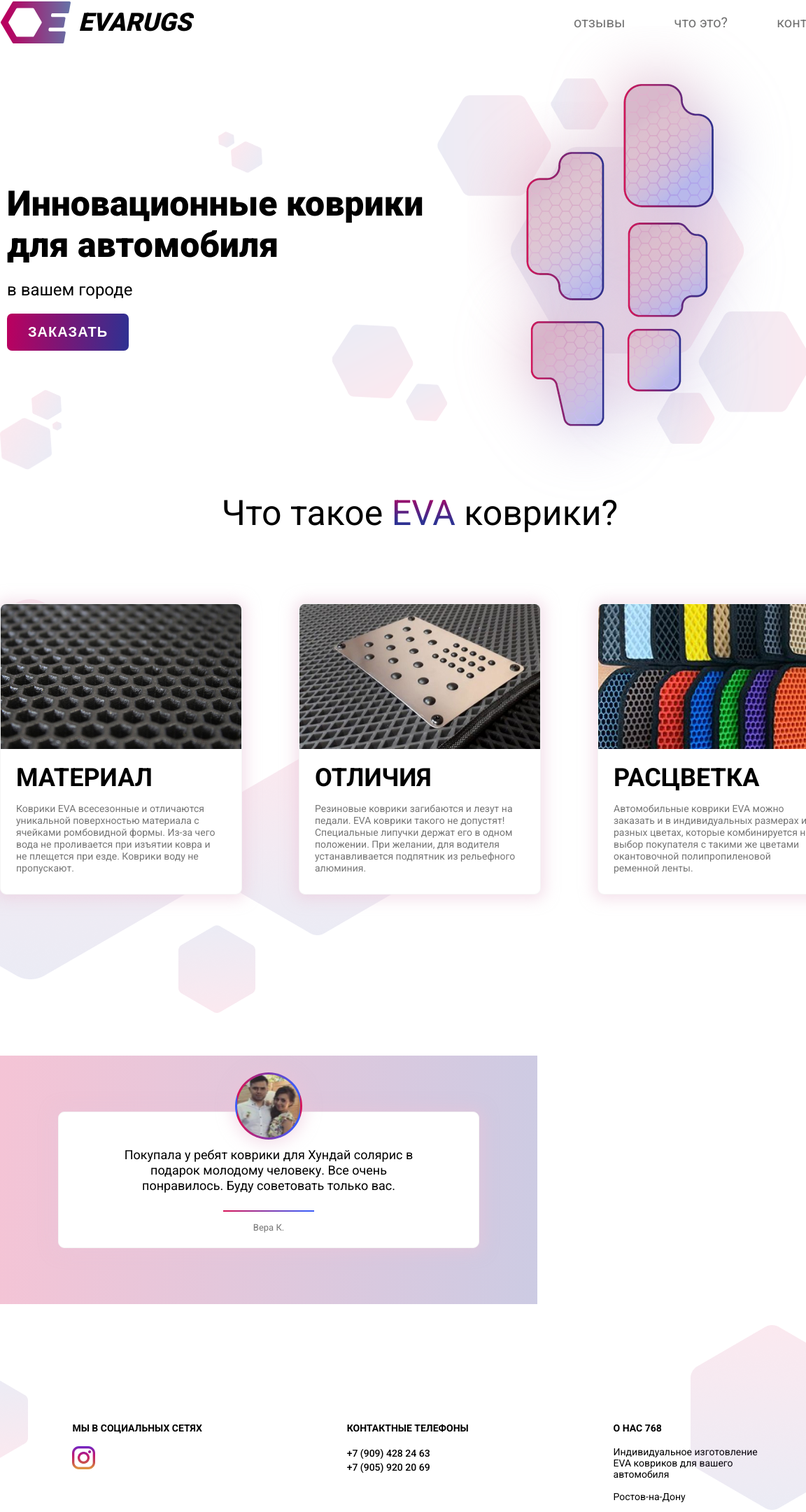
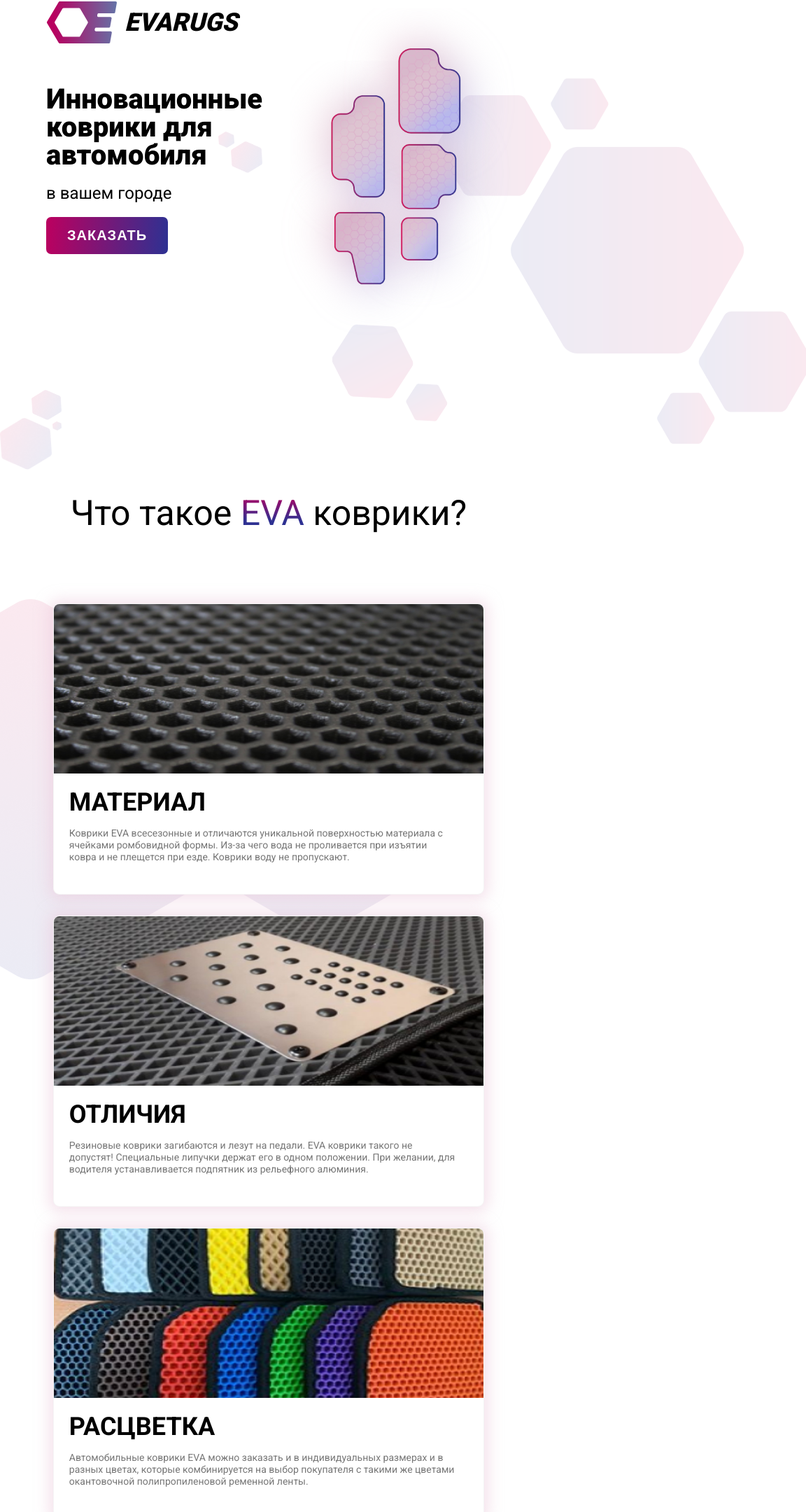
Before and after one commit to petikov-w/vue-c-exm-02, a Vue app: page / in a window 768 px wide. Shown: the part 120-2280 px from the top of the page at 70% size, 1152 px wide, since content can reach past the window. Built offline with nearby package versions, Linux system fonts and the light colour scheme.

Commit message:
commit-040522-1230 -> работа над адаптивностью для планшетов

```diff
--- a/src/App.vue
+++ b/src/App.vue
@@ -10,7 +10,7 @@
     </div>
   </div>
   <div class="wrapper">
-    <LogoNav></LogoNav>
+    <LogoNav :screen_width="window.width"></LogoNav>
     <Hero></Hero>
     <a name="whatisit"></a>
     <div class="title-eva">Что такое <span class="colortext">EVA</span> коврики?</div>
@@ -79,6 +79,14 @@ body {
 
 .wrapper {
   @include wrapper(1200px);
+  @media (min-width: 768px) and (max-width: 1200px) {
+    //width: 100vw;
+    @include wrapper(100vw);
+    //left: 0;
+  }
+  @media (max-width: 500px) {
+      @include wrapper(100vw);
+    }
 }
 
 .title-eva {
@@ -102,7 +110,7 @@ body {
 
 @media (max-width: 500px) {
   .wrapper {
-    @include wrapper(100vw);
+    //@include wrapper(100vw);
   }
   .title-eva, .colortext {
     font-size: 22px;
--- a/src/components/CardList.vue
+++ b/src/components/CardList.vue
@@ -56,6 +56,10 @@ export default {
   justify-content: space-between;
   margin-bottom: 150px;
   position: relative;
+  @media (min-width: 768px) and (max-width: 1200px) {
+    flex-direction: column;
+    align-items: center;
+  }
   .blik-1 {
     position: absolute;
     top: -6px;
--- a/src/components/CardListItem.vue
+++ b/src/components/CardListItem.vue
@@ -28,6 +28,9 @@ export default {
   border-radius: 9px;
   box-shadow: 0px 1px 20px 6px rgba(236, 198, 217, 0.5);
   margin-bottom: 30px; // Потом убрать!
+  @media (min-width: 768px) and (max-width: 1200px) {
+    width: 80vw;
+  }
   img {
     height: 242px;
   }
@@ -43,6 +46,9 @@ export default {
     margin-left: 22px;
     margin: 0 0 30px 22px;
     max-width: 290px;
+    @media (min-width: 768px) and (max-width: 1200px) {
+      max-width: 90%;
+    }
   }
 }
 @media (max-width: 500px) {
--- a/src/components/Footer.vue
+++ b/src/components/Footer.vue
@@ -1,20 +1,27 @@
 <template>
     <div class="footer">
-      <img class="blik-2" src="../assets/images/blik-eva-m.png" alt="blik">
-      <img class="blik-3" src="../assets/images/blik-eva-s.png" alt="blik">
+      <img v-if="res > 500" class="blik-2" src="../assets/images/blik-eva-m.png" alt="blik">
+      <img v-if="res > 500" class="blik-3" src="../assets/images/blik-eva-s.png" alt="blik">
       <div class="wrapper">
         <div class="footer-box">
-          <div class="box">
+          <div v-if="res > 500" class="box">
               <h4>МЫ В СОЦИАЛЬНЫХ СЕТЯХ</h4>
               <img class="social" src="../assets/images/instagram-icon.png" alt="instagram">
           </div>
+
           <div class="box">
               <h4>КОНТАКТНЫЕ ТЕЛЕФОНЫ</h4>
               <Telefon class="tels" :tel="79094282463"></Telefon>
               <Telefon class="tels" :tel="79059202069"></Telefon>
           </div>
+          <div v-if="res < 500" class="box">
+            <h4>МЫ В СОЦИАЛЬНЫХ СЕТЯХ</h4>
+            <div class="img-m">
+              <img class="social" src="../assets/images/instagram-icon.png" alt="instagram">
+            </div>
+          </div>
           <div class="box">
-              <h4>О НАС {{ screen_width }}</h4>
+              <h4>О НАС</h4>
               <p>Индивидуальное изготовление EVA ковриков для вашего автомобиля<br><br>
                 Ростов-на-Дону</p>
           </div>
@@ -28,7 +35,14 @@ import Telefon from '@/components/UI/NumberTelefon';
 export default {
   components: { Telefon },
   name: "Footer",
-  props: {screen_width: String},
+  props: {screen_width: Number},
+  data: function () {
+    return {
+      city: "Ростов-на-Дону ",
+      text: "посетите нашу страницу",
+      res: this.screen_width
+    }
+  },
 }
 </script>
 
@@ -42,16 +56,39 @@ export default {
   position: absolute;
   top: 10px;
   right: -20px;
+  @media (min-width: 768px) and (max-width: 1200px) {
+    width: 45px;
+    height: 45px;
+    left: 690px;
+    top: 125px;
+  }
 }
 .blik-3 {
   position: absolute;
   top: 82px;
   left: -70px;
+  @media (min-width: 768px) and (max-width: 1200px) {
+    width: 85px;
+    height: 97px;
+    left: 100px;
+    top: 110px;
+  }
 }
 
 .footer-box {
   display: flex;
   justify-content: space-around;
+  @media (min-width: 768px) and (max-width: 1200px) {
+    width: 100vw;
+    left: 0;
+  }
+  @media screen and (max-width: 500px) {
+    flex-direction: column;
+    align-items: center;
+    text-align: center;
+    margin-bottom: 0;
+  }
+
 }
 
 .box {
@@ -59,6 +96,9 @@ export default {
   flex-direction: column;
   justify-content: flex-start;
   margin-top: 130px;
+  @media screen and (max-width: 500px) {
+    margin-top: 20px;
+  }
   h4 {
     font-size: 14px;
   }
@@ -66,6 +106,9 @@ export default {
     max-width: 220px;
     margin: 0!important;
     @include font(14px, 300, 16px);
+  }
+  .img-m {
+    text-align: center!important;
   }
 }
 
--- a/src/components/HeroSection.vue
+++ b/src/components/HeroSection.vue
@@ -38,6 +38,12 @@ export default {
         position: absolute;
         top: -75px;
         right: 70px;
+        @media (min-width: 768px) and (max-width: 1200px) {
+          width: 368px;
+          height: 473px;
+          left: 380px;
+          top: -100px;
+        }
       }
       .blik-1 {
         @include blik(45px, 90px, 330px);
@@ -59,9 +65,18 @@ export default {
     .info-box {
       @include wrapper(1200px);
       padding-top: 150px;
+      @media (min-width: 768px) and (max-width: 1200px) {
+        margin-left: 66px;
+        justify-content: flex-start;
+        padding-top: 10px;
+      }
       .title {
         @include font (50px, 900, 59px);
         max-width: 670px;
+        @media (min-width: 768px) and (max-width: 1200px) {
+          @include font (40px, 900, 40px);
+          max-width: 415px;
+        }
       }
       .subtitle {
         @include font (24px, 300, 28px);
--- a/src/components/LogoNavSection.vue
+++ b/src/components/LogoNavSection.vue
@@ -4,7 +4,7 @@
       <img src="../assets/images/logo-header.svg" alt="logo">
       <span>evarugs</span>
     </div>
-    <div class="nav-menu">
+    <div v-if="res > 1200" class="nav-menu">
       <ul>
         <li><a href="#otziv">отзывы</a></li>
         <li><a href="#whatisit">что это?</a></li>
@@ -16,7 +16,13 @@
 
 <script>
 export default {
-  name: "LogoNavSection"
+  name: "LogoNavSection",
+  props: {screen_width: Number},
+  data: function () {
+    return {
+      res: this.screen_width
+    }
+  },
 }
 </script>
 
@@ -26,6 +32,10 @@ export default {
   justify-content: space-between;
   align-items: center;
   background-color: #FFFFFF;
+  @media (min-width: 768px) and (max-width: 1200px) {
+    margin-left: 66px;
+    justify-content: flex-start;
+  }
 }
 
 .logo {
@@ -60,9 +70,9 @@ export default {
 
 
 @media (max-width: 500px) {
-  .nav-menu {
-    display: none;
-  }
+  //.nav-menu {
+  //  display: none;
+  //}
 
   .logo-nav {
     display: flex;
```
Also changed, not shown: src/components/Header.vue (+7 -0 lines).
